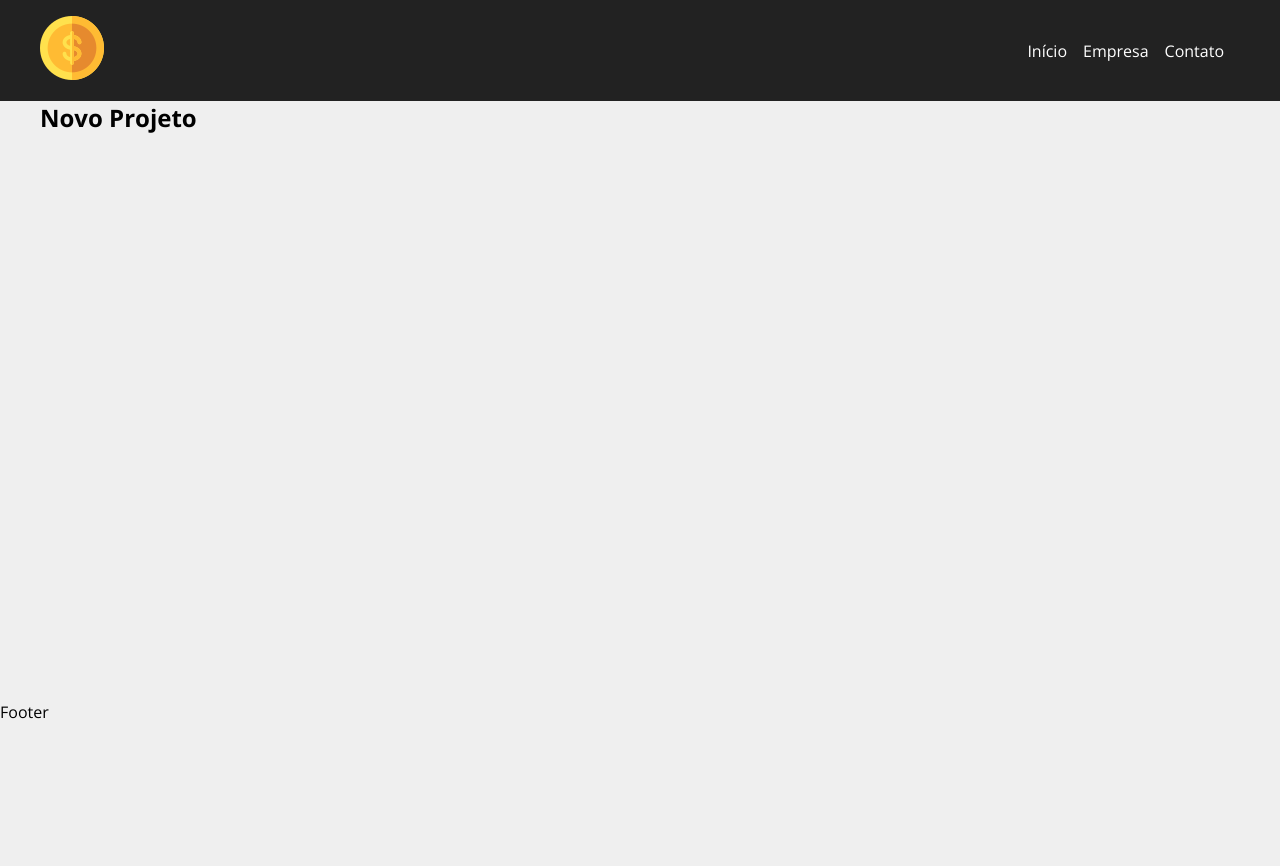
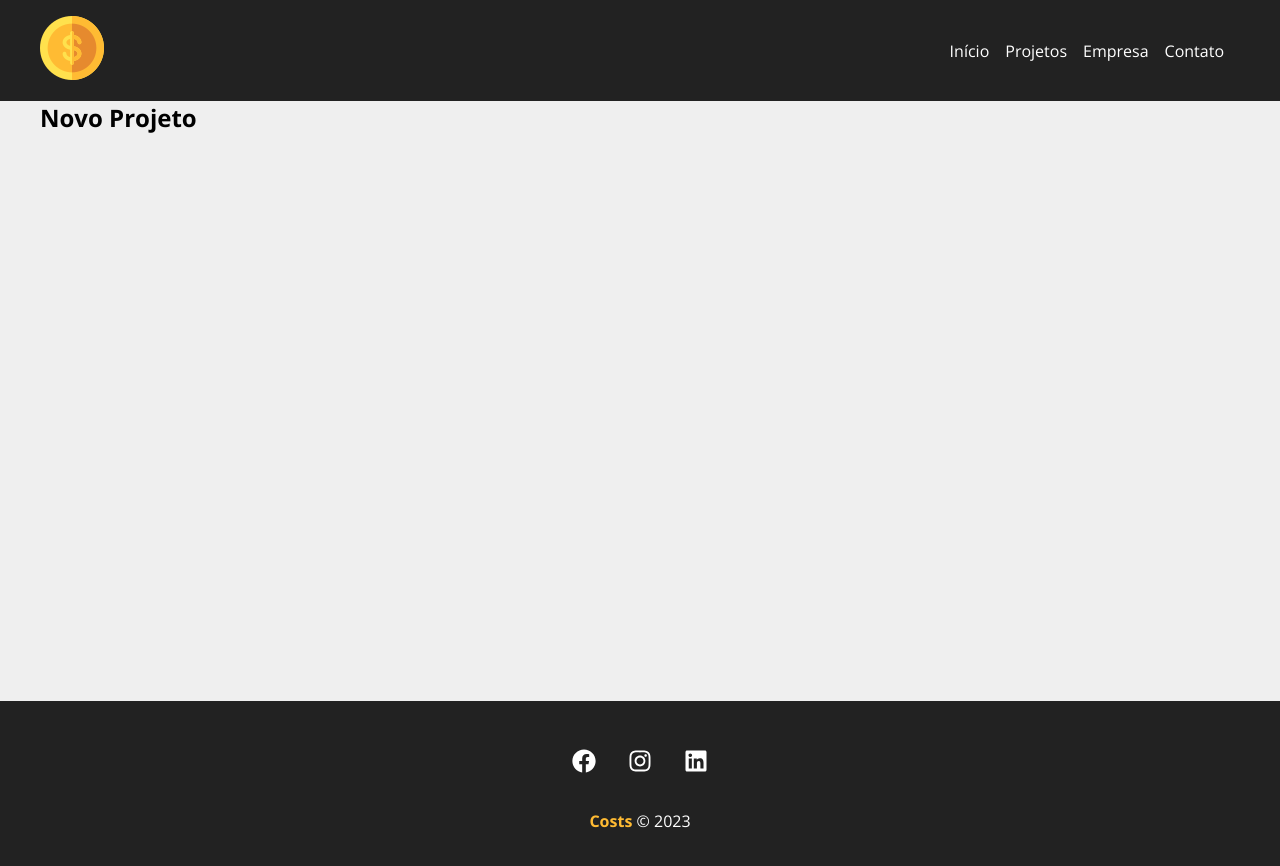
Before and after one commit to vittorRafael/costs, a React (Vite) app: page /novoprojeto in a window 1280 px wide. Shown: the top 866 px of the page. Before the commit the page ends 800 px from the top, so only its background shows below. Built offline with nearby package versions, Linux system fonts and the light colour scheme.

Commit message:
criando e estilizando Rodape

```diff
--- a/src/App.jsx
+++ b/src/App.jsx
@@ -7,6 +7,7 @@ import NovoProjeto from './components/pages/NovoProjeto';
 import Container from './components/layout/Container';
 import Navbar from './components/layout/Navbar';
 import Footer from './components/layout/Footer';
+import Projetos from './components/pages/Projetos';
 
 function App() {
   return (
@@ -15,6 +16,7 @@ function App() {
       <Container customClass="min-height">
         <Routes>
           <Route path="/" element={<Home />} />
+          <Route path="/projetos" element={<Projetos />} />
           <Route path="/contato" element={<Contato />} />
           <Route path="/empresa" element={<Empresa />} />
           <Route path="/novoprojeto" element={<NovoProjeto />} />
--- a/src/components/layout/Footer.jsx
+++ b/src/components/layout/Footer.jsx
@@ -1,9 +1,24 @@
 import React from 'react';
+import { FaFacebook, FaInstagram, FaLinkedin } from 'react-icons/fa';
+import styles from './Footer.module.css';
 
 const Footer = () => {
   return (
-    <footer>
-      <p>Footer</p>
+    <footer className={styles.footer}>
+      <ul className={styles.socialList}>
+        <li>
+          <FaFacebook />
+        </li>
+        <li>
+          <FaInstagram />
+        </li>
+        <li>
+          <FaLinkedin />
+        </li>
+      </ul>
+      <p className={styles.copyRight}>
+        <span>Costs</span> &copy; 2023
+      </p>
     </footer>
   );
 };
--- a/src/components/layout/Footer.module.css
+++ b/src/components/layout/Footer.module.css
@@ -0,0 +1,34 @@
+.footer{
+  background-color: #222;
+  color: #fff;
+  padding: 3em;
+  text-align: center;
+}
+
+.socialList{
+  display: flex;
+  justify-content: center;
+  list-style-type: none;
+}
+
+.socialList li {
+  margin: 0 1em;
+}
+
+.socialList li:hover{
+  color: #ffbb33
+}
+
+.socialList svg {
+  font-size: 1.5em;
+  cursor: pointer;
+}
+
+.copyRight{
+  margin-top: 2em;
+}
+
+.copyRight span{
+  font-weight: Bold;
+  color: #ffbb33;
+}
--- a/src/components/layout/Navbar.jsx
+++ b/src/components/layout/Navbar.jsx
@@ -16,6 +16,9 @@ const Navbar = () => {
             <Link to="/">Início</Link>
           </li>
           <li className={styles.item}>
+            <Link to="/projetos">Projetos</Link>
+          </li>
+          <li className={styles.item}>
             <Link to="/empresa">Empresa</Link>
           </li>
           <li className={styles.item}>
--- /dev/null
+++ b/src/components/pages/Projetos.jsx
@@ -0,0 +1,7 @@
+import React from 'react';
+
+const Projetos = () => {
+  return <h1>Projetos</h1>;
+};
+
+export default Projetos;
```
